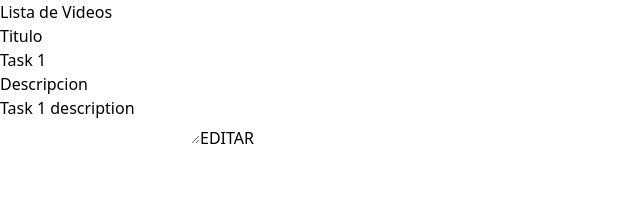
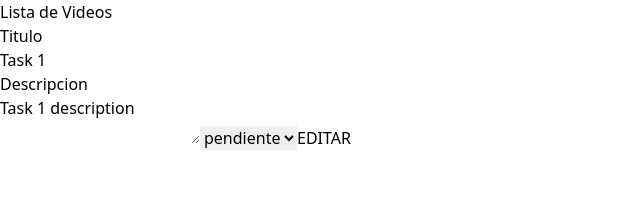
Before and after one commit to GasparJoel/REDUX-TOOLKIT, a React (Vite) app in the folder frontend/: page /edit-task/1 in a window 1280 px wide. Shown: the top 200 px of the page, without its empty margins (0-640 px from the left). Built offline with nearby package versions, Linux system fonts and the light colour scheme.

Commit message:
Integré el select opt para poder actualiar el estado de completed

```diff
--- a/frontend/src/components/TaskForm.jsx
+++ b/frontend/src/components/TaskForm.jsx
@@ -17,7 +17,8 @@ const tasks = useSelector(state =>state.tasks)
 
   const [task, setTask] = useState({
     title: "",
-    description:""
+    description:"",
+    completed:""
   })
 
 
@@ -45,8 +46,6 @@ const tasks = useSelector(state =>state.tasks)
         completed:false,
       }))
     }
-
-
 
     navigate('/')
   }
@@ -77,8 +76,18 @@ const tasks = useSelector(state =>state.tasks)
         placeholder="Descripción"
         value={task.description}
         onChange={HandleChange}
+        />
 
-        />
+        {
+          params.id?
+          <select name="completed" value={task.completed} onChange={HandleChange} className="w-full bg-zinc-600 text-white px-4 py-2 my-2" id="">
+            <option value="encurso">En curso</option>
+            <option value="pendiente">pendiente</option>
+            <option value="finalizado">Finalizado</option>
+
+          </select> :
+           null
+        }
 
         <button type="submit" className="bg-green-500 text-white py-2 px-4 rounded-md">
           {
--- a/frontend/src/components/TaskList.jsx
+++ b/frontend/src/components/TaskList.jsx
@@ -15,13 +15,21 @@ export const TaskList = () => {
 
       </header>
 
-      {
-       taskState && taskState.map(task=>(
+    <body>
 
-        <ItemTask key={task.id} task={task} />
+      <div className="grid grid-cols-3 gap-2">
+        {
+        taskState && taskState.map(task=>(
 
-        ))
-      }
+          <ItemTask key={task.id} task={task} />
+
+          ))
+        }
+
+      </div>
+
+    </body>
+
 
     </div>
   )
--- a/frontend/src/components/itemTask.jsx
+++ b/frontend/src/components/itemTask.jsx
@@ -19,8 +19,14 @@ const ItemTask = ({ task}) => {
       </header>
 
       <p> {task.description} </p>
-      {task.completed ? <h1 className="bg-red-600">Completado </h1>
-      : <h1 className="bg-red-600 w-full max-w-20 px-1 rounded-md my-2">Pendiente</h1>}
+
+      {task.completed === 'pendiente' ? (
+          <h1 className="bg-red-600 w-full max-w-20 px-1 rounded-md my-2">Pendiente</h1>
+        ) : task.completed === 'encurso' ? (
+          <h1 className="bg-orange-600 w-full max-w-20 px-1 rounded-md my-2">En Curso</h1>
+        ) : task.completed === 'finalizado' ? (
+          <h1 className="bg-green-600 w-full max-w-20 px-1 rounded-md my-2">Finalizado</h1>
+        ) : null}
     </div>
   );
 };
--- a/frontend/src/features/tasks/taskSlice.js
+++ b/frontend/src/features/tasks/taskSlice.js
@@ -9,13 +9,13 @@ const initialState =[
         id:"1",
         title:"Task 1 ",
         description:"Task 1 description",
-        completed :false
+        completed :"pendiente"
     },
     {
         id:"2",
         title:"Task 2 ",
         description:"Task 2 description",
-        completed:false
+        completed:"pendiente"
     },
 
 ]
@@ -39,12 +39,13 @@ export const taskSlice = createSlice({
 
         },
         editTask:(state,action)=>{
-           const {id,title,description} = action.payload
+           const {id,title,description,completed} = action.payload
 
            const foundTask =state.find(task=>task.id===id)
            if(foundTask){
             foundTask.title=title,
-            foundTask.description = description
+            foundTask.description = description,
+            foundTask.completed=completed
 
            }
         }
```
